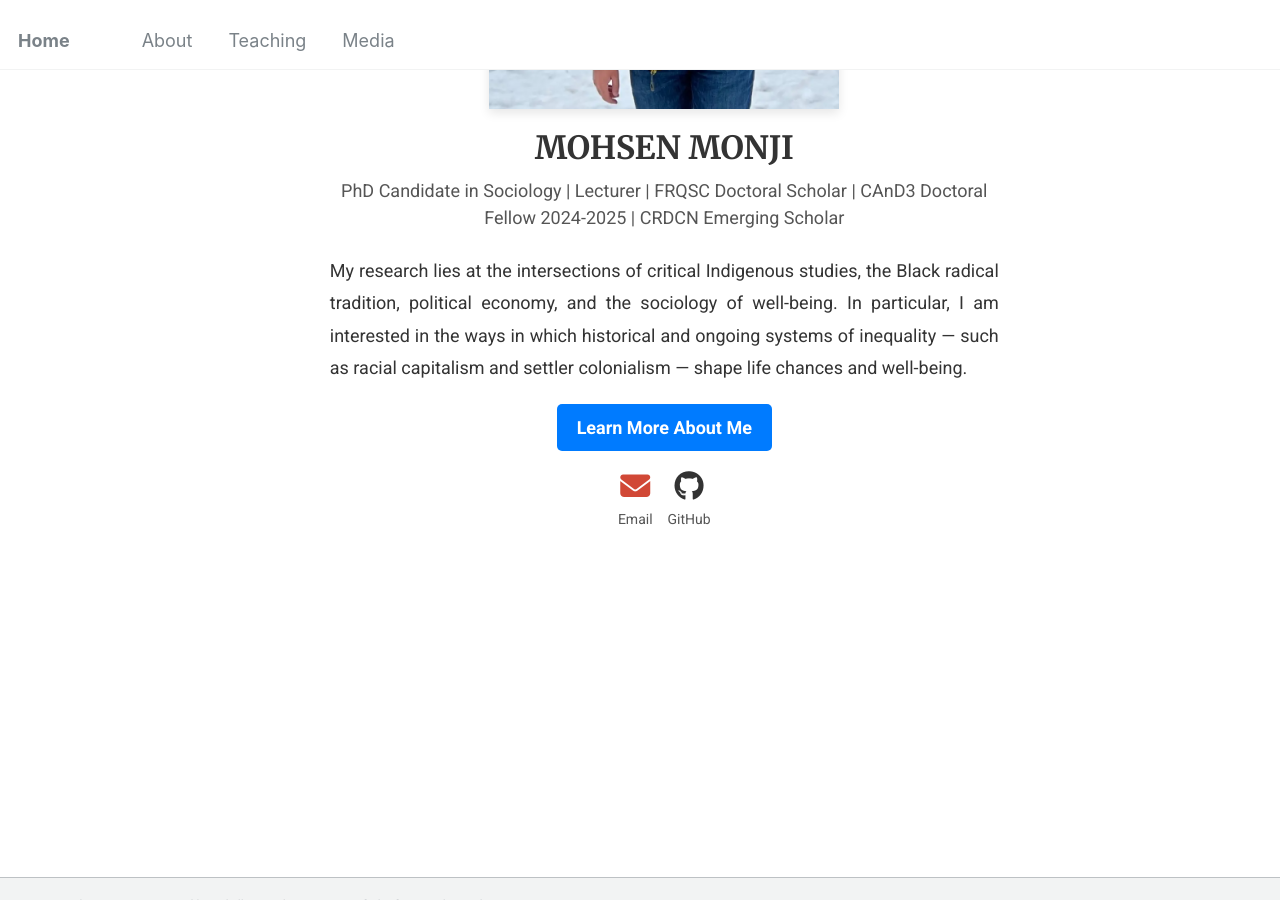
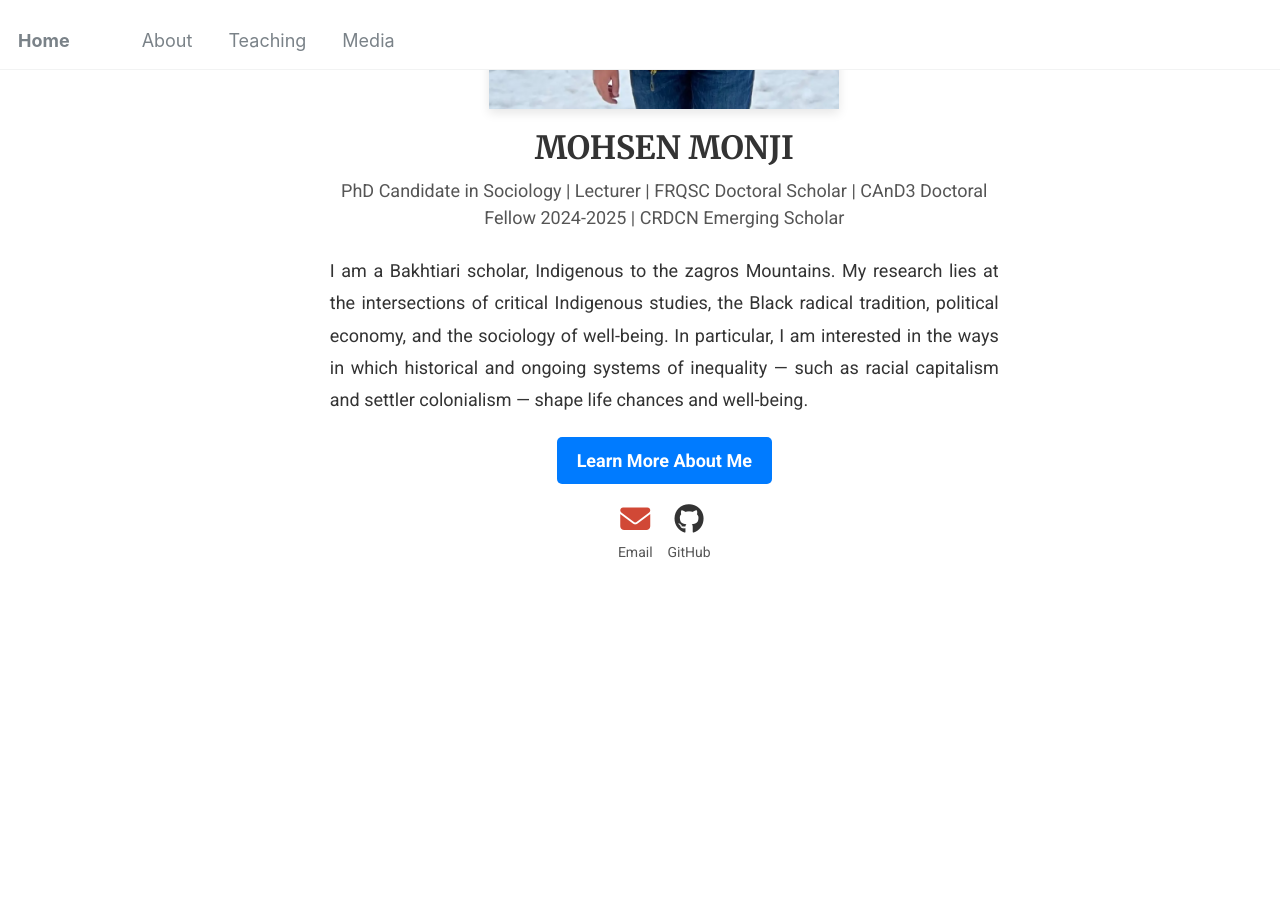
Before and after one commit to Mohsnmonji/mohsnmonji.github.io, a Jekyll site: the page built from _pages/front.md, in a window 1280 px wide and 900 px high, scrolled down 458 px. Built offline with Jekyll 4.4.1, drawn with Linux system fonts in a browser that asks for light colours.

Commit message:
Update front.md

```diff
--- a/_pages/front.md
+++ b/_pages/front.md
@@ -28,7 +28,7 @@ hide_avatar: true
 
   <!-- Description -->
 <p style="font-size:18px; color:#333; text-align:justify; line-height:1.8; margin:20px 0;">
-  My research lies at the intersections of critical Indigenous studies, the Black radical tradition, political economy, and the sociology of well-being. In particular, I am interested in the ways in which historical and ongoing systems of inequality — such as racial capitalism and settler colonialism — shape life chances and well-being.
+  I am a Bakhtiari scholar, Indigenous to the zagros Mountains. My research lies at the intersections of critical Indigenous studies, the Black radical tradition, political economy, and the sociology of well-being. In particular, I am interested in the ways in which historical and ongoing systems of inequality — such as racial capitalism and settler colonialism — shape life chances and well-being.
 </p>
 
   <!-- Button -->
```
